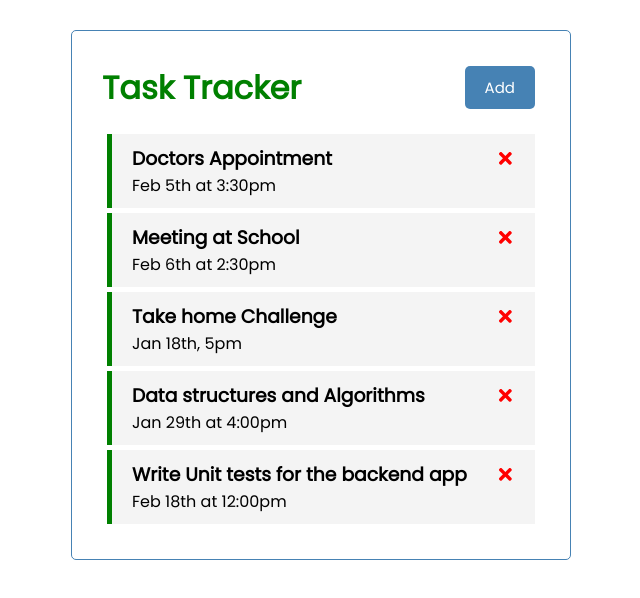
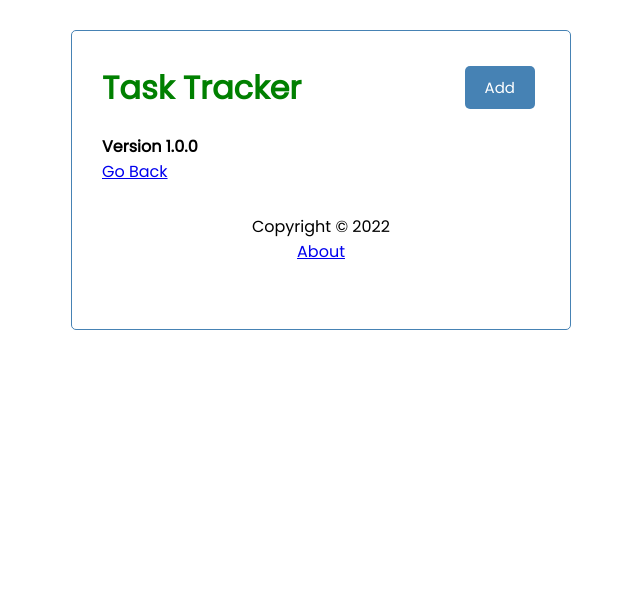
Before and after one commit to arnoldkunihira/task-tracker, a React (Create React App) app: page /about in a window 1280 px wide. Shown: the top 598 px of the page, without its empty margins (319-959 px from the left). Built offline with nearby package versions, Linux system fonts and the light colour scheme; data requests are answered from the project's data file.

Commit message:
Add footer and about page

```diff
--- a/src/App.js
+++ b/src/App.js
@@ -1,8 +1,11 @@
 import Header from "./components/Header";
 import Tasks from "./components/Tasks";
 import AddTask from "./components/AddTask";
+import Footer from "./components/Footer";
+import About from "./components/About";
 
 import {useEffect, useState} from "react";
+import {BrowserRouter as Router, Routes, Route} from "react-router-dom";
 
 function App() {
     const [showAddTask, setShowAddTask] = useState(false);
@@ -73,12 +76,27 @@
     }
 
     return (
-        <div className="container">
-            <Header onAdd={() => setShowAddTask(!showAddTask)} showAdd={showAddTask}/>
-            {showAddTask && <AddTask onAdd={addTask}/>}
-            {tasks.length > 0 ?
-                (<Tasks tasks={tasks} onDelete={deleteTask} onToggle={toggleReminder}/>) : ("No tasks to show!")}
-        </div>
+        <Router>
+            <div className="container">
+                <Header onAdd={() => setShowAddTask(!showAddTask)} showAdd={showAddTask}/>
+                {/*{showAddTask && <AddTask onAdd={addTask}/>}*/}
+                {/*{tasks.length > 0 ?*/}
+                {/*    (<Tasks tasks={tasks} onDelete={deleteTask} onToggle={toggleReminder}/>) : ("No tasks to show!")}*/}
+                <Routes>
+                    <Route path="/" element={
+                        <>
+                            {showAddTask && <AddTask onAdd={addTask}/>}
+                            {tasks.length > 0 ?
+                                (<Tasks tasks={tasks} onDelete={deleteTask} onToggle={toggleReminder}/>) : ("No tasks to show!")
+                            }
+                        </>
+                    }/>
+                    <Route path="/about" element={<About/>}/>
+                </Routes>
+
+                <Footer/>
+            </div>
+        </Router>
     );
 }
 
--- /dev/null
+++ b/src/components/About.js
@@ -0,0 +1,13 @@
+import React from "react";
+import {Link} from "react-router-dom"
+
+const About = () => {
+    return (
+        <div>
+            <h4>Version 1.0.0</h4>
+            <Link to="/">Go Back</Link>
+        </div>
+    );
+}
+
+export default About
--- /dev/null
+++ b/src/components/Footer.js
@@ -0,0 +1,13 @@
+import React from "react";
+import {Link} from "react-router-dom";
+
+const Footer = () => {
+    return (
+        <footer>
+            <p>Copyright &copy; 2022</p>
+            <Link to="/about">About</Link>
+        </footer>
+    );
+}
+
+export default Footer
```
